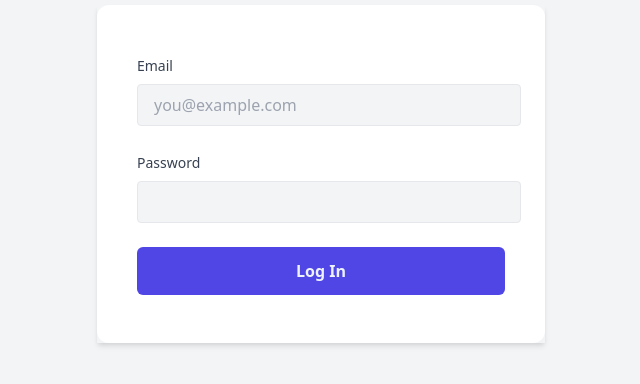
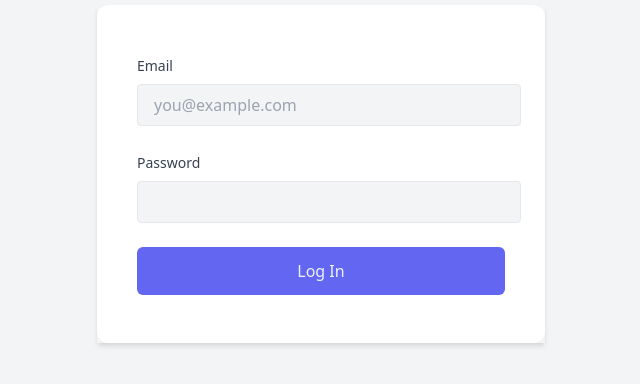
Before and after one commit to editmodelabs/vercel-integration, a Next.js app: page /authentication in a window 1280 px wide. Shown: the part 226-610 px from the top of the page, without its empty margins (319-959 px from the left). Built offline with nearby package versions, Linux system fonts and the light colour scheme.

Commit message:
add axios

```diff
--- a/components/login.js
+++ b/components/login.js
@@ -29,7 +29,7 @@ const Login = () => {
               placeholder=""
             />
           </div>
-          <button class="w-full mt-6 text-indigo-50 font-bold bg-indigo-600 py-3 rounded-md hover:bg-indigo-100 transition duration-300">
+          <button class="w-full mt-6 text-indigo-50 font-medium bg-indigo-500 py-3 rounded-md hover:bg-indigo-400 transition duration-300 button">
             Log In
           </button>
         </div>
--- a/package.json
+++ b/package.json
@@ -10,6 +10,7 @@
   "dependencies": {
     "@tailwindcss/forms": "^0.2.1",
     "autoprefixer": "^10.0.4",
+    "axios": "^0.21.1",
     "next": "^10.2.3",
     "postcss": "^8.1.10",
     "react": "^17.0.1",
--- /dev/null
+++ b/utilities/api.js
@@ -0,0 +1,10 @@
+export default function axiosWithAuth() {
+  const instance = axios.create({
+    baseURL: "http://api.editmode.com",
+    headers: {
+      "Content-Type": "application/json",
+    },
+  });
+
+  return instance;
+}
```
Also changed, not shown: utilities/index.js (added), 1 other file (tests, documents, lock files or other folders).
